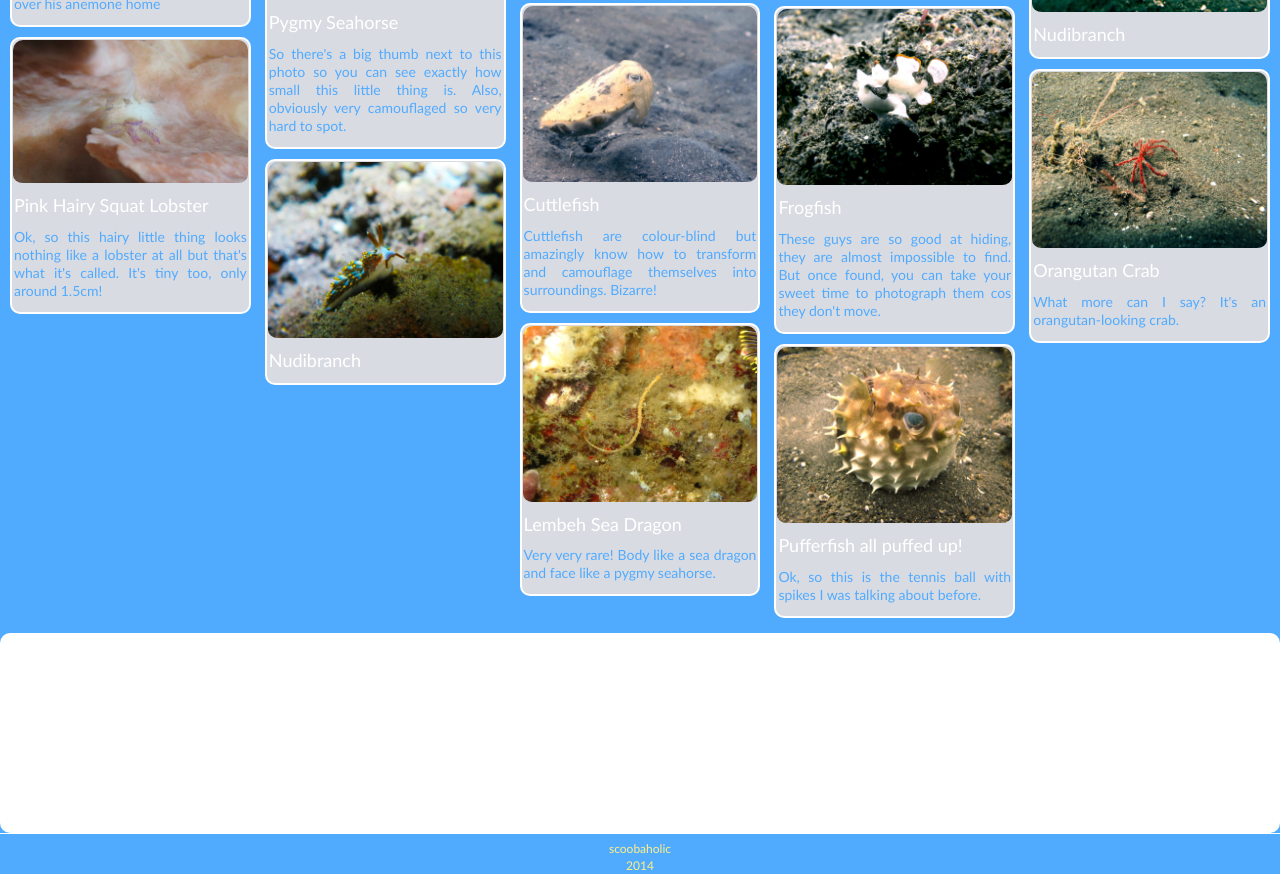
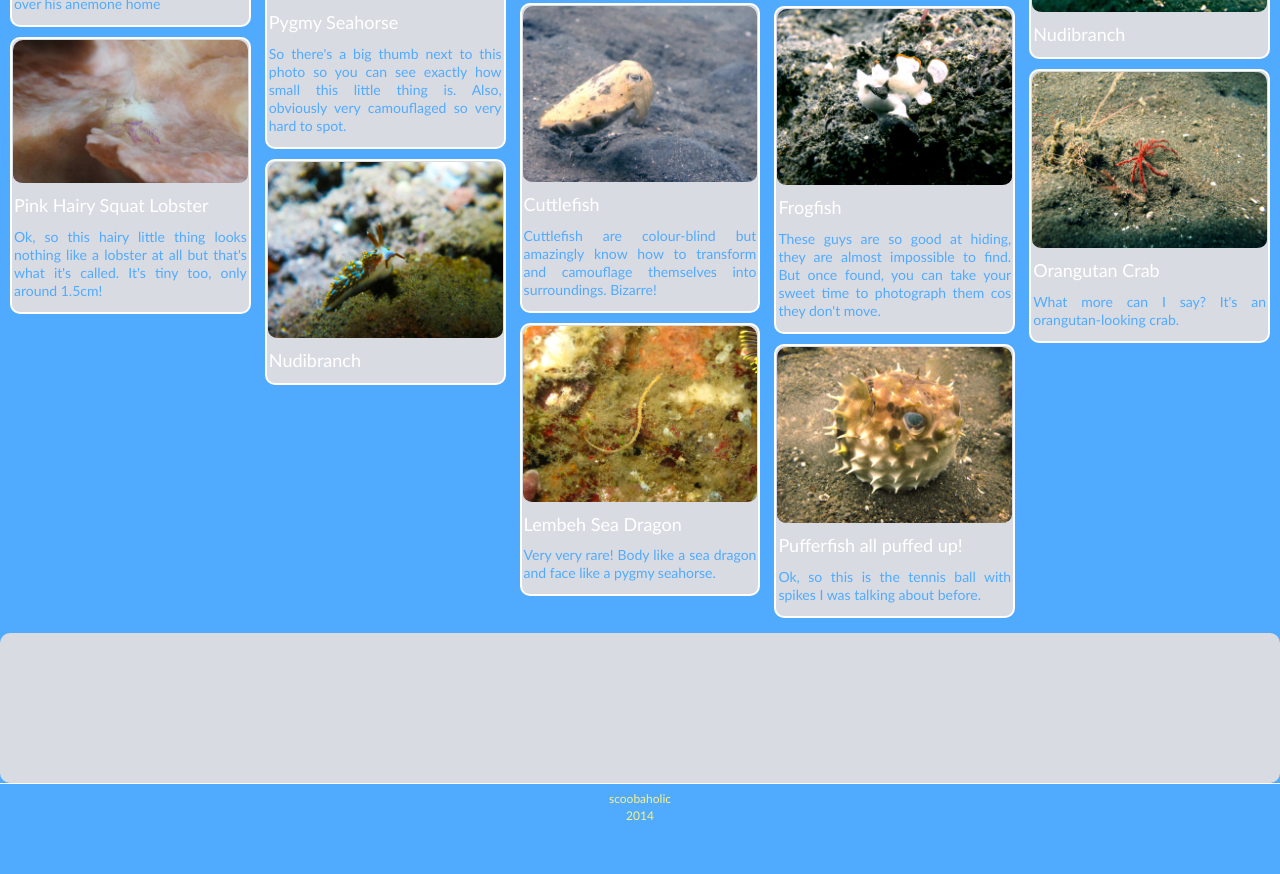
Before and after one commit to vanessa8/scoobaholic, a plain HTML site: page index.html in a window 1280 px wide. Shown: the part 1042-1916 px from the top of the page. After the commit the page ends 1866 px from the top, so only its background shows below. Drawn offline with Linux system fonts and the light colour scheme.

Commit message:
change wrapper colour

```diff
--- a/css/scoobaholic.css
+++ b/css/scoobaholic.css
@@ -110,20 +110,27 @@ p {
 }
 
 .wrapper {
-  background-color: white;
+  background-color: #D9DBE2;
   border-style: white solid;
   border-radius: 10px;
   width: 100%;
-  height: 200px;
+  height: 150px;
   overflow: scroll;
 }
 
 .fb-like {
   float: right;
+  padding: 5px;
+
 }
 
 .fb-comments {
   float: left;
+  padding: 5px;
+}
+
+.fb_edge_widget_with_comment span.fb_edge_comment_widget iframe.fb_ltr {
+    display: none !important;
 }
 
 .footer {
```
